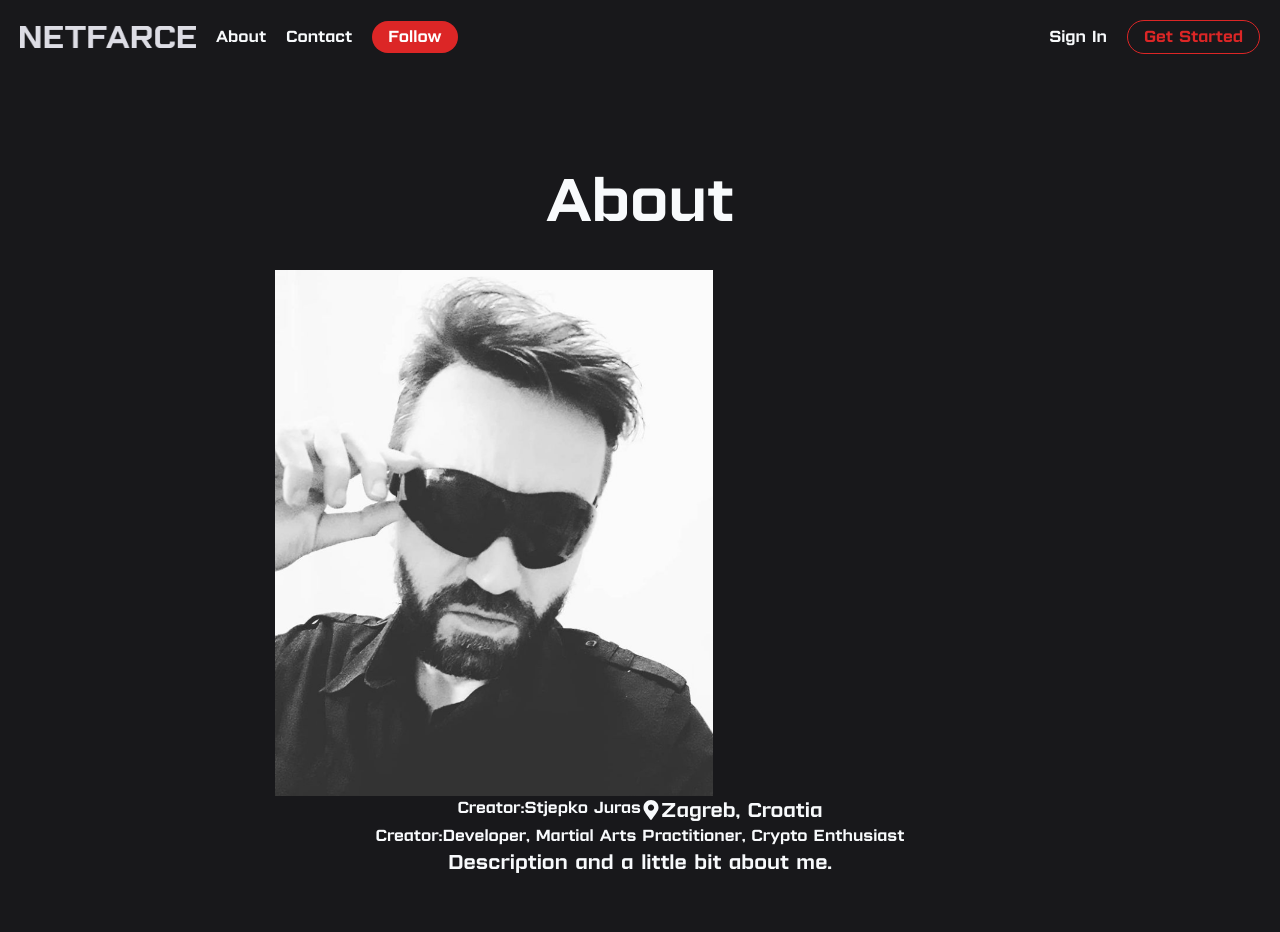
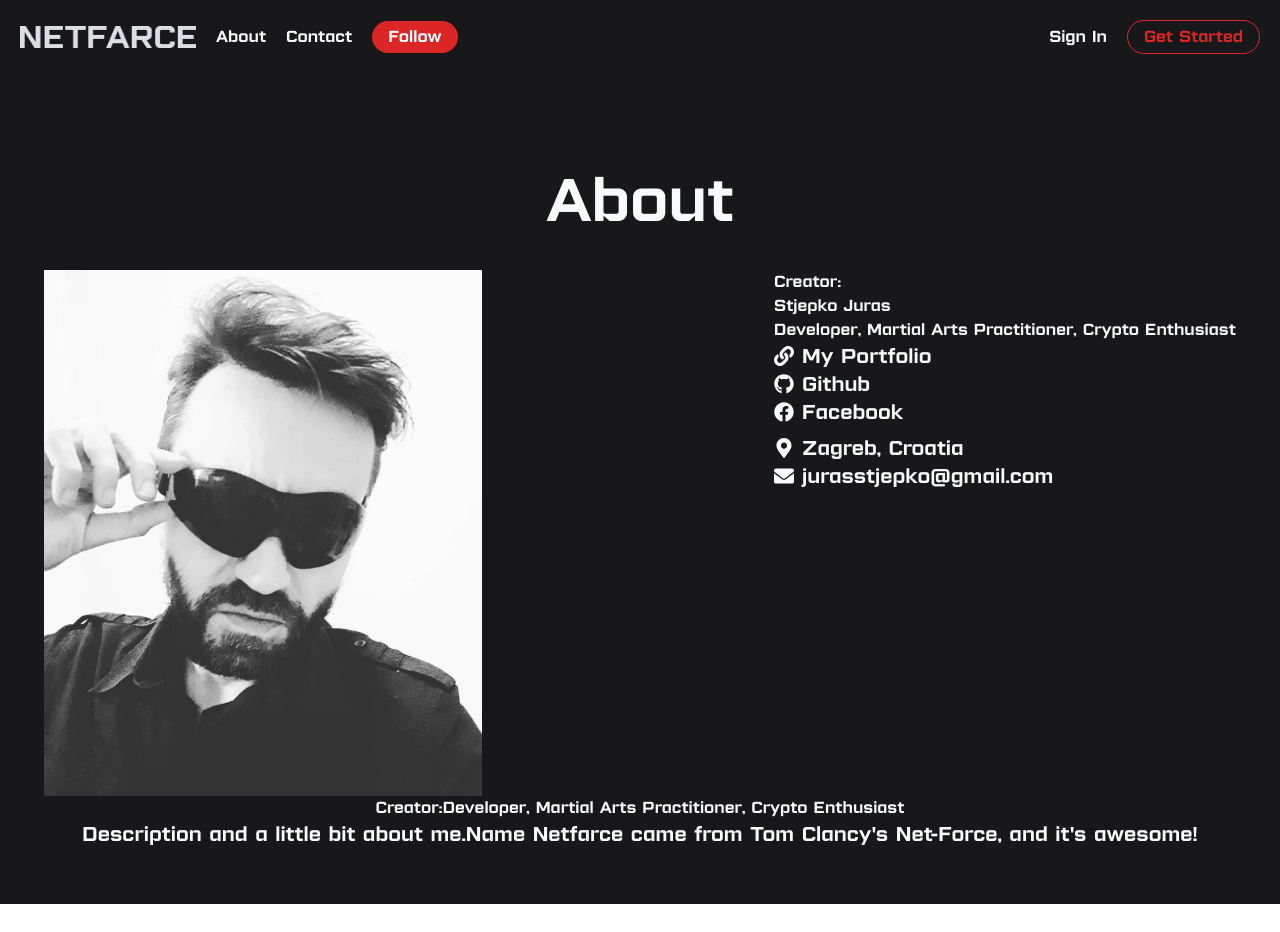
Before and after one commit to SJuras/NextJs-Medium-Clone, a Next.js app in the folder netfarce/: page /about in a window 1280 px wide. After the commit the page ends 904 px from the top, so only its background shows below. Built offline with nearby package versions, Linux system fonts and the light colour scheme.

Commit message:
v1.1.8 working on about me section of About page.

```diff
--- a/netfarce/pages/about.tsx
+++ b/netfarce/pages/about.tsx
@@ -2,6 +2,10 @@ import Head from 'next/head'
 import Header from '../components/Header';
 
 import { FaMapMarkerAlt } from "react-icons/fa";
+import { FaFacebook } from "react-icons/fa";
+import { FaGithub } from "react-icons/fa";
+import { FaEnvelope } from "react-icons/fa";
+import { FaLink } from "react-icons/fa";
 
 export default function About() {
   return(
@@ -20,14 +24,41 @@ export default function About() {
         </div>
 
         <div className="flex">
-          <img className="w-3/5 object-contain" src="/images/portrait.png" alt="stjepko juras" />
-        </div>
+          <div className="flex">
+            <img className="w-3/5 object-contain" src="/images/portrait.png" alt="stjepko juras" />
+          </div>
 
-        <div className="flex">
-          <h1 className="text-slate-50 font-Lustra">Creator:</h1>
-          <h1 className="text-slate-50 font-Lustra">Stjepko Juras</h1>
-          <FaMapMarkerAlt className="text-slate-50 my-1 text-xl"/>
-          <p className="text-slate-50 font-Lustra text-xl">Zagreb, Croatia</p>
+          <div className="flex flex-col">
+            <h1 className="text-slate-50 font-Lustra">Creator:</h1>
+            <h1 className="text-slate-50 font-Lustra">Stjepko Juras</h1>
+            <h1 className="text-slate-50 font-Lustra">Developer, Martial Arts Practitioner, Crypto Enthusiast</h1>
+            <a href="https://github.com/SJuras" className="">
+              <div className="flex group">
+                <FaLink className="text-slate-50 my-1 mr-2 text-xl transition duration-300 group-hover:text-red-600" />
+                <p className="text-slate-50 font-Lustra text-xl transition duration-300 group-hover:text-red-600">My Portfolio</p>
+              </div>
+            </a>
+            <a href="https://github.com/SJuras" className="">
+              <div className="flex group">
+                <FaGithub className="text-slate-50 my-1 mr-2 text-xl transition duration-300 group-hover:text-red-600" />
+                <p className="text-slate-50 font-Lustra text-xl transition duration-300 group-hover:text-red-600">Github</p>
+              </div>
+            </a>
+            <a href="https://github.com/SJuras" className="">
+              <div className="flex mb-2 group">
+                <FaFacebook className="text-slate-50 my-1 mr-2 text-xl transition duration-300 group-hover:text-red-600" />
+                <p className="text-slate-50 font-Lustra text-xl transition duration-300 group-hover:text-red-600">Facebook</p>
+              </div>
+            </a>
+            <div className="flex">
+              <FaMapMarkerAlt className="text-slate-50 my-1 mr-2 text-xl" />
+              <p className="text-slate-50 font-Lustra text-xl">Zagreb, Croatia</p>
+            </div>
+            <div className="flex">
+              <FaEnvelope className="text-slate-50 my-1 mr-2 text-xl" />
+              <p className="text-slate-50 font-Lustra text-xl">jurasstjepko@gmail.com</p>
+            </div>
+          </div>
         </div>
 
         <div className="flex">
@@ -37,6 +68,9 @@ export default function About() {
 
         <div className="flex">
           <p className="text-slate-50 font-Lustra text-xl">Description and a little bit about me.</p>
+          <p className="text-slate-50 font-Lustra text-xl">
+            Name Netfarce came from Tom Clancy's Net-Force, and it's awesome!
+          </p>
         </div>
 
         <div className="flex">
```
